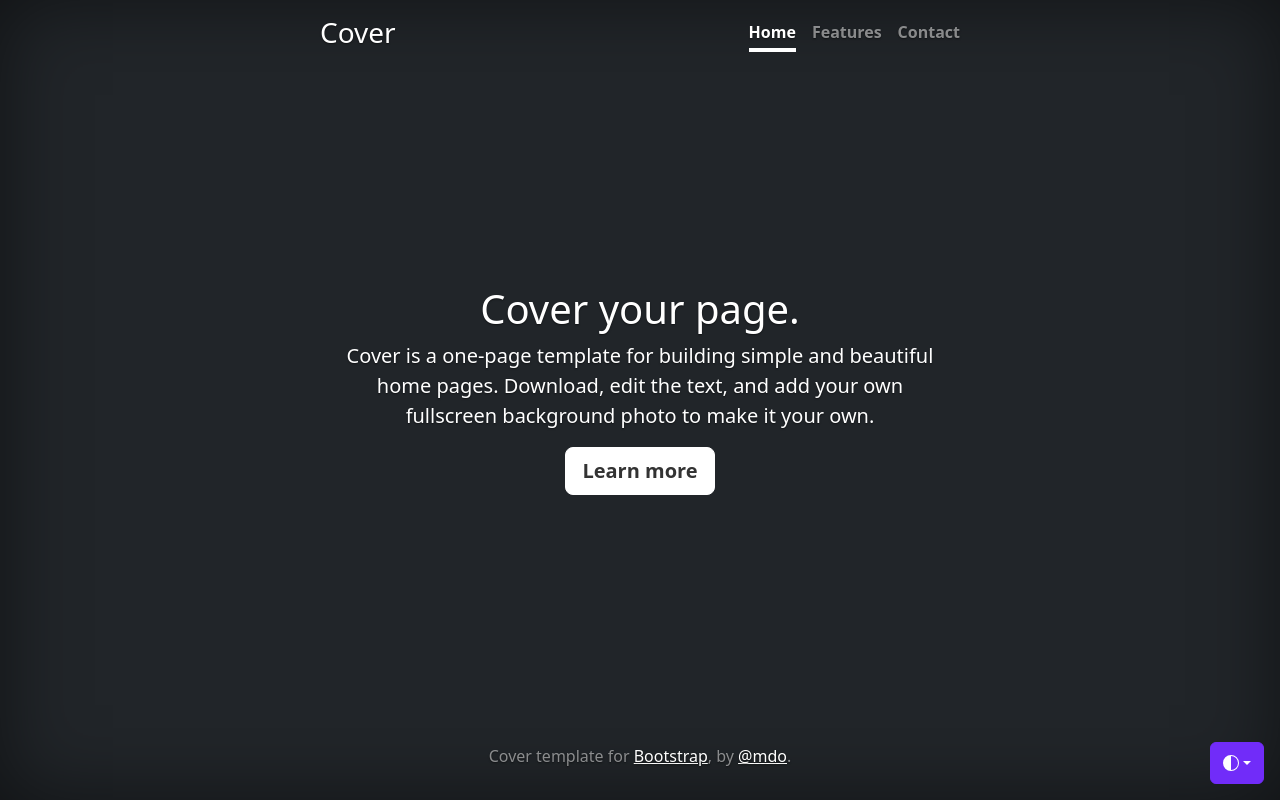
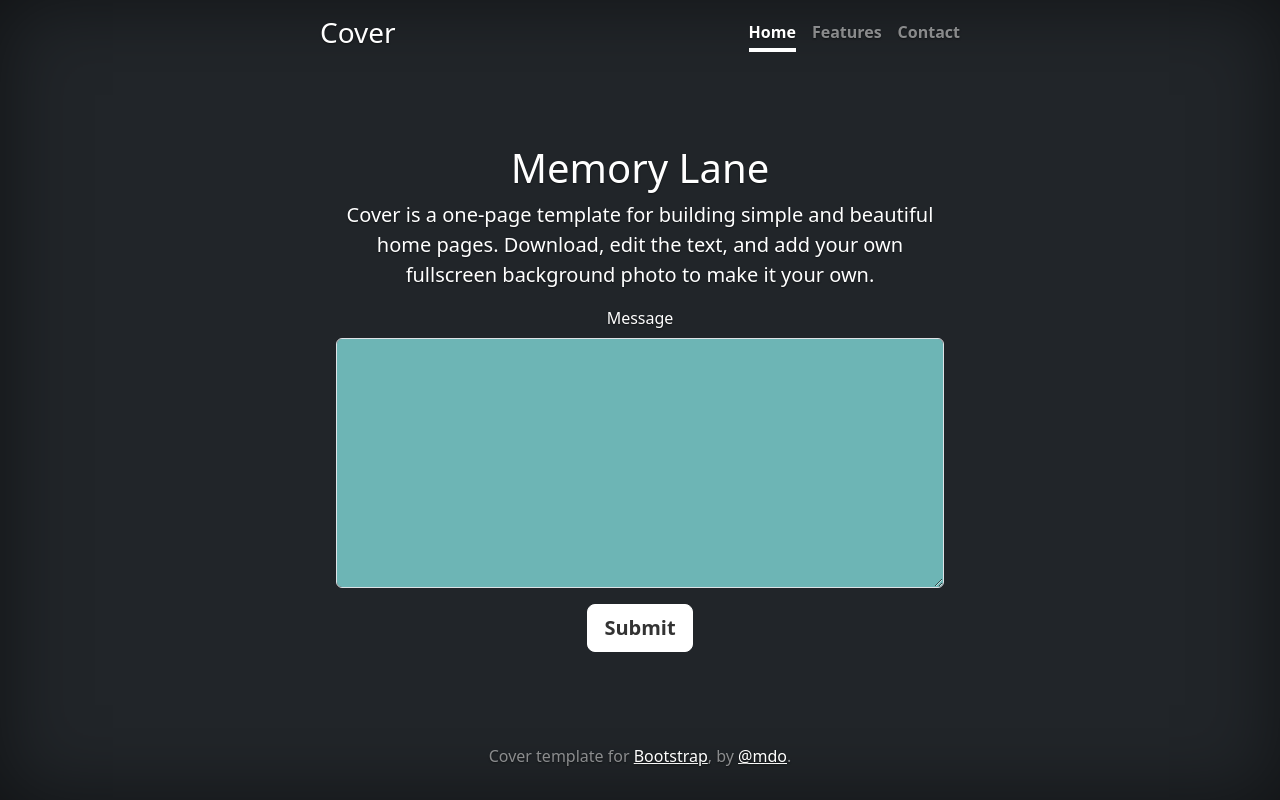
Before and after one commit to raphaeltony/SlidesGenie, a Flask app: template templates/mem_lane.html in a window 1280 px wide. Run offline with Flask 3, Linux system fonts and the light colour scheme; the template is opened without the code that fills it, so the values that code supplies are empty; parts of the project's set-up code (start-up, migrations or seed data) failed here and were passed over; some libraries are stand-ins or nearby versions.

Commit message:
basic_page

```diff
--- a/main.py
+++ b/main.py
@@ -22,7 +22,7 @@ band represents a different price level, symbolizing how they extract more money
 
 @app.route("/")
 def hello_world():
-    return "<p>Hello, people</p>"
+    return render_template("mem_lane.html")
 
 @app.route("/memorylane")
 def memory():
--- a/static/cover.css
+++ b/static/cover.css
@@ -48,3 +48,8 @@ body {
   color: #fff;
   border-bottom-color: #fff;
 }
+
+#message {
+  height: 250px;
+  background-color: rgb(109, 181, 181);
+}
--- a/templates/mem_lane.html
+++ b/templates/mem_lane.html
@@ -15,7 +15,7 @@
 
 
 
-<link href="../assets/dist/css/bootstrap.min.css" rel="stylesheet">
+<link href="{{ url_for('static', filename='assets/dist/css/bootstrap.min.css') }}" rel="stylesheet">
 
     <style>
       .bd-placeholder-img {
@@ -89,64 +89,15 @@
       .bd-mode-toggle {
         z-index: 1500;
       }
+
+
     </style>
 
 
     <!-- Custom styles for this template -->
-    <link href="cover.css" rel="stylesheet">
+    <link href="{{ url_for('static', filename='cover.css') }}" rel="stylesheet">
   </head>
   <body class="d-flex h-100 text-center text-bg-dark">
-    <svg xmlns="http://www.w3.org/2000/svg" style="display: none;">
-      <symbol id="check2" viewBox="0 0 16 16">
-        <path d="M13.854 3.646a.5.5 0 0 1 0 .708l-7 7a.5.5 0 0 1-.708 0l-3.5-3.5a.5.5 0 1 1 .708-.708L6.5 10.293l6.646-6.647a.5.5 0 0 1 .708 0z"/>
-      </symbol>
-      <symbol id="circle-half" viewBox="0 0 16 16">
-        <path d="M8 15A7 7 0 1 0 8 1v14zm0 1A8 8 0 1 1 8 0a8 8 0 0 1 0 16z"/>
-      </symbol>
-      <symbol id="moon-stars-fill" viewBox="0 0 16 16">
-        <path d="M6 .278a.768.768 0 0 1 .08.858 7.208 7.208 0 0 0-.878 3.46c0 4.021 3.278 7.277 7.318 7.277.527 0 1.04-.055 1.533-.16a.787.787 0 0 1 .81.316.733.733 0 0 1-.031.893A8.349 8.349 0 0 1 8.344 16C3.734 16 0 12.286 0 7.71 0 4.266 2.114 1.312 5.124.06A.752.752 0 0 1 6 .278z"/>
-        <path d="M10.794 3.148a.217.217 0 0 1 .412 0l.387 1.162c.173.518.579.924 1.097 1.097l1.162.387a.217.217 0 0 1 0 .412l-1.162.387a1.734 1.734 0 0 0-1.097 1.097l-.387 1.162a.217.217 0 0 1-.412 0l-.387-1.162A1.734 1.734 0 0 0 9.31 6.593l-1.162-.387a.217.217 0 0 1 0-.412l1.162-.387a1.734 1.734 0 0 0 1.097-1.097l.387-1.162zM13.863.099a.145.145 0 0 1 .274 0l.258.774c.115.346.386.617.732.732l.774.258a.145.145 0 0 1 0 .274l-.774.258a1.156 1.156 0 0 0-.732.732l-.258.774a.145.145 0 0 1-.274 0l-.258-.774a1.156 1.156 0 0 0-.732-.732l-.774-.258a.145.145 0 0 1 0-.274l.774-.258c.346-.115.617-.386.732-.732L13.863.1z"/>
-      </symbol>
-      <symbol id="sun-fill" viewBox="0 0 16 16">
-        <path d="M8 12a4 4 0 1 0 0-8 4 4 0 0 0 0 8zM8 0a.5.5 0 0 1 .5.5v2a.5.5 0 0 1-1 0v-2A.5.5 0 0 1 8 0zm0 13a.5.5 0 0 1 .5.5v2a.5.5 0 0 1-1 0v-2A.5.5 0 0 1 8 13zm8-5a.5.5 0 0 1-.5.5h-2a.5.5 0 0 1 0-1h2a.5.5 0 0 1 .5.5zM3 8a.5.5 0 0 1-.5.5h-2a.5.5 0 0 1 0-1h2A.5.5 0 0 1 3 8zm10.657-5.657a.5.5 0 0 1 0 .707l-1.414 1.415a.5.5 0 1 1-.707-.708l1.414-1.414a.5.5 0 0 1 .707 0zm-9.193 9.193a.5.5 0 0 1 0 .707L3.05 13.657a.5.5 0 0 1-.707-.707l1.414-1.414a.5.5 0 0 1 .707 0zm9.193 2.121a.5.5 0 0 1-.707 0l-1.414-1.414a.5.5 0 0 1 .707-.707l1.414 1.414a.5.5 0 0 1 0 .707zM4.464 4.465a.5.5 0 0 1-.707 0L2.343 3.05a.5.5 0 1 1 .707-.707l1.414 1.414a.5.5 0 0 1 0 .708z"/>
-      </symbol>
-    </svg>
-
-    <div class="dropdown position-fixed bottom-0 end-0 mb-3 me-3 bd-mode-toggle">
-      <button class="btn btn-bd-primary py-2 dropdown-toggle d-flex align-items-center"
-              id="bd-theme"
-              type="button"
-              aria-expanded="false"
-              data-bs-toggle="dropdown"
-              aria-label="Toggle theme (auto)">
-        <svg class="bi my-1 theme-icon-active" width="1em" height="1em"><use href="#circle-half"></use></svg>
-        <span class="visually-hidden" id="bd-theme-text">Toggle theme</span>
-      </button>
-      <ul class="dropdown-menu dropdown-menu-end shadow" aria-labelledby="bd-theme-text">
-        <li>
-          <button type="button" class="dropdown-item d-flex align-items-center" data-bs-theme-value="light" aria-pressed="false">
-            <svg class="bi me-2 opacity-50 theme-icon" width="1em" height="1em"><use href="#sun-fill"></use></svg>
-            Light
-            <svg class="bi ms-auto d-none" width="1em" height="1em"><use href="#check2"></use></svg>
-          </button>
-        </li>
-        <li>
-          <button type="button" class="dropdown-item d-flex align-items-center" data-bs-theme-value="dark" aria-pressed="false">
-            <svg class="bi me-2 opacity-50 theme-icon" width="1em" height="1em"><use href="#moon-stars-fill"></use></svg>
-            Dark
-            <svg class="bi ms-auto d-none" width="1em" height="1em"><use href="#check2"></use></svg>
-          </button>
-        </li>
-        <li>
-          <button type="button" class="dropdown-item d-flex align-items-center active" data-bs-theme-value="auto" aria-pressed="true">
-            <svg class="bi me-2 opacity-50 theme-icon" width="1em" height="1em"><use href="#circle-half"></use></svg>
-            Auto
-            <svg class="bi ms-auto d-none" width="1em" height="1em"><use href="#check2"></use></svg>
-          </button>
-        </li>
-      </ul>
-    </div>
-
 
 <div class="cover-container d-flex w-100 h-100 p-3 mx-auto flex-column">
   <header class="mb-auto">
@@ -161,18 +112,27 @@
   </header>
 
   <main class="px-3">
-    <h1>Cover your page.</h1>
+    <h1>Memory Lane</h1>
     <p class="lead">Cover is a one-page template for building simple and beautiful home pages. Download, edit the text, and add your own fullscreen background photo to make it your own.</p>
-    <p class="lead">
-      <a href="#" class="btn btn-lg btn-light fw-bold border-white bg-white">Learn more</a>
-    </p>
+
+    <form>
+      <div class="mb-3">
+        <label for="message" class="form-label">Message</label>
+        <textarea class="form-control" id="message" rows="3"></textarea>
+      </div>
+      <button type="submit" class="btn btn-lg btn-light fw-bold border-white bg-white">Submit</button>
+    </form>
+
+
+
+
   </main>
 
   <footer class="mt-auto text-white-50">
     <p>Cover template for <a href="https://getbootstrap.com/" class="text-white">Bootstrap</a>, by <a href="https://twitter.com/mdo" class="text-white">@mdo</a>.</p>
   </footer>
 </div>
-<script src="../assets/dist/js/bootstrap.bundle.min.js"></script>
+<script src="{{ url_for('static', filename='assets/dist/js/bootstrap.bundle.min.js') }}"></script>
 
     </body>
 </html>
```
